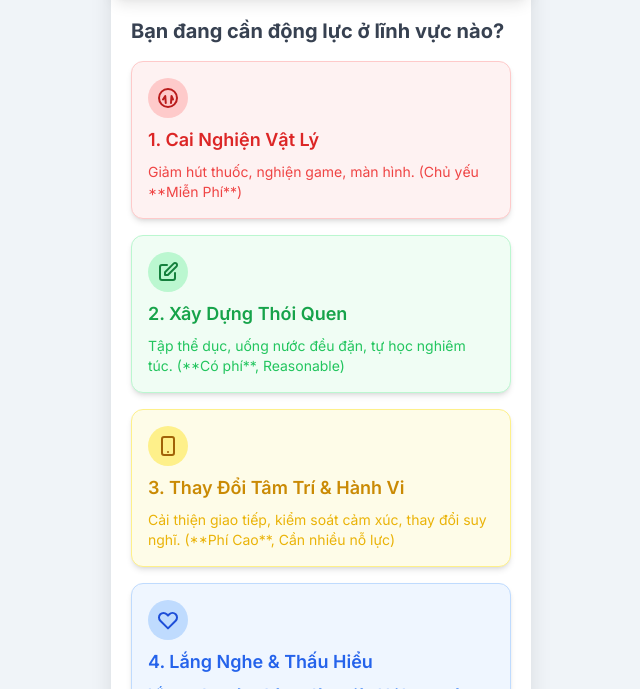
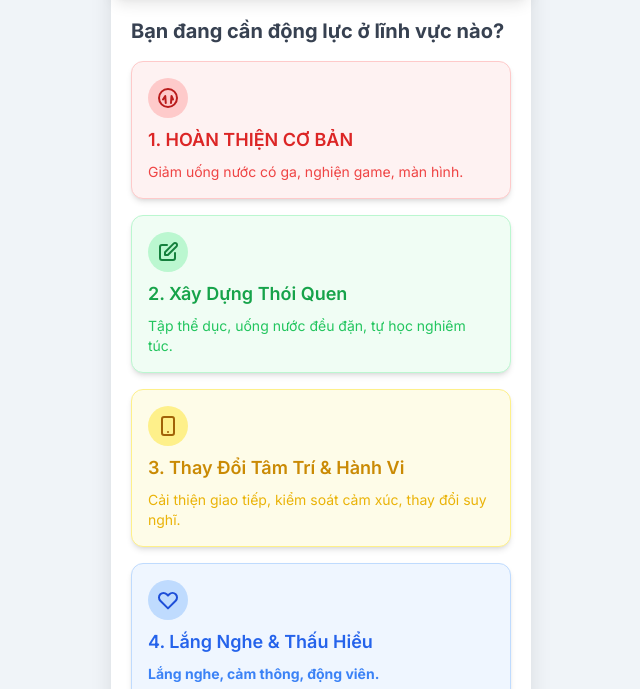
Before and after one commit to PEKKAMC/motivai, a website: page main.html in a window 1280 px wide. Shown: the part 111-800 px from the top of the page, without its empty margins (319-959 px from the left). Drawn offline with nearby package versions, Linux system fonts and the light colour scheme.

Commit message:
Update main.html

```diff
--- a/main.html
+++ b/main.html
@@ -28,9 +28,9 @@
                     <div class="icon-circle bg-red-200 text-red-700">
                         <svg class="w-6 h-6" fill="none" stroke="currentColor" viewBox="0 0 24 24" xmlns="http://www.w3.org/2000/svg"><path stroke-linecap="round" stroke-linejoin="round" stroke-width="2" d="M9.75 17L9.25 10L7 13.5M15 17L15.5 10L17 13.5M12 21a9 9 0 100-18 9 9 0 000 18z"></path></svg>
                     </div>
-                    <h3 class="text-lg font-semibold text-red-600">1. Cai Nghiện Vật Lý</h3>
+                    <h3 class="text-lg font-semibold text-red-600">1. HOÀN THIỆN CƠ BẢN</h3>
                 </div>
-                <p class="text-sm text-red-500 mt-2">Giảm hút thuốc, nghiện game, màn hình. (Chủ yếu **Miễn Phí**)</p>
+                <p class="text-sm text-red-500 mt-2">Giảm uống nước có ga, nghiện game, màn hình.</p>
             </div>
 
             <div class="category-card p-4 rounded-xl bg-green-50 border border-green-200 shadow-md" data-category="2" onclick="selectCategory(2, 'Xây dựng Thói quen')">
@@ -40,7 +40,7 @@
                     </div>
                     <h3 class="text-lg font-semibold text-green-600">2. Xây Dựng Thói Quen</h3>
                 </div>
-                <p class="text-sm text-green-500 mt-2">Tập thể dục, uống nước đều đặn, tự học nghiêm túc. (**Có phí**, Reasonable)</p>
+                <p class="text-sm text-green-500 mt-2">Tập thể dục, uống nước đều đặn, tự học nghiêm túc.</p>
             </div>
 
             <div class="category-card p-4 rounded-xl bg-yellow-50 border border-yellow-200 shadow-md" data-category="3" onclick="selectCategory(3, 'Thay đổi Tâm Trí/Hành vi')">
@@ -50,7 +50,7 @@
                     </div>
                     <h3 class="text-lg font-semibold text-yellow-600">3. Thay Đổi Tâm Trí & Hành Vi</h3>
                 </div>
-                <p class="text-sm text-yellow-500 mt-2">Cải thiện giao tiếp, kiểm soát cảm xúc, thay đổi suy nghĩ. (**Phí Cao**, Cần nhiều nỗ lực)</p>
+                <p class="text-sm text-yellow-500 mt-2">Cải thiện giao tiếp, kiểm soát cảm xúc, thay đổi suy nghĩ.</p>
             </div>
 
             <div class="category-card p-4 rounded-xl bg-blue-50 border border-blue-200 shadow-md" data-category="4" onclick="selectCategory(4, 'Hỗ trợ Tinh thần Khẩn cấp')">
@@ -60,7 +60,7 @@
                     </div>
                     <h3 class="text-lg font-semibold text-blue-600">4. Lắng Nghe & Thấu Hiểu</h3>
                 </div>
-                <p class="text-sm text-blue-500 mt-2 font-bold">Lắng nghe, cảm thông, động viên khi bạn tuyệt vọng. (Cực kỳ **MIỄN PHÍ**)</p>
+                <p class="text-sm text-blue-500 mt-2 font-bold">Lắng nghe, cảm thông, động viên.</p>
             </div>
         </section>
 
```
